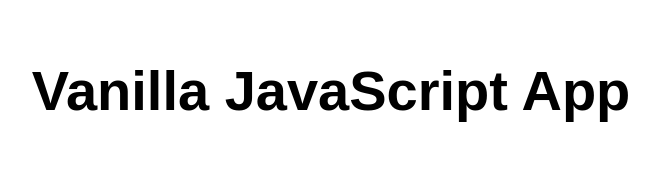
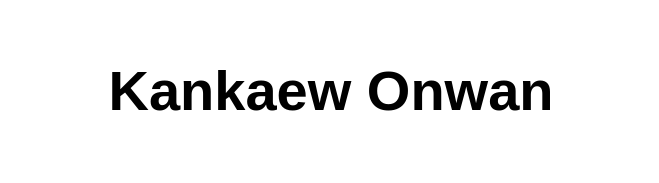
Before and after one commit to puekk25/webappkku, a website: page src/index.html in a window 1280 px wide. Shown: the whole page, without its empty margins (309-968 px from the left). Drawn offline with Linux system fonts and the light colour scheme.

Commit message:
Update index.html

```diff
--- a/src/index.html
+++ b/src/index.html
@@ -5,12 +5,12 @@
   <meta charset="UTF-8">
   <meta name="viewport" content="width=device-width, initial-scale=1.0">
   <link rel="stylesheet" href="styles.css">
-  <title>Kankaew Onwan</title>
+  <title>Vanilla JavaScript App</title>
 </head>
 
 <body>
   <main>
-    <h1>Vanilla JavaScript App</h1>
+    <h1>Kankaew Onwan</h1>
   </main>
 </body>
 
```
